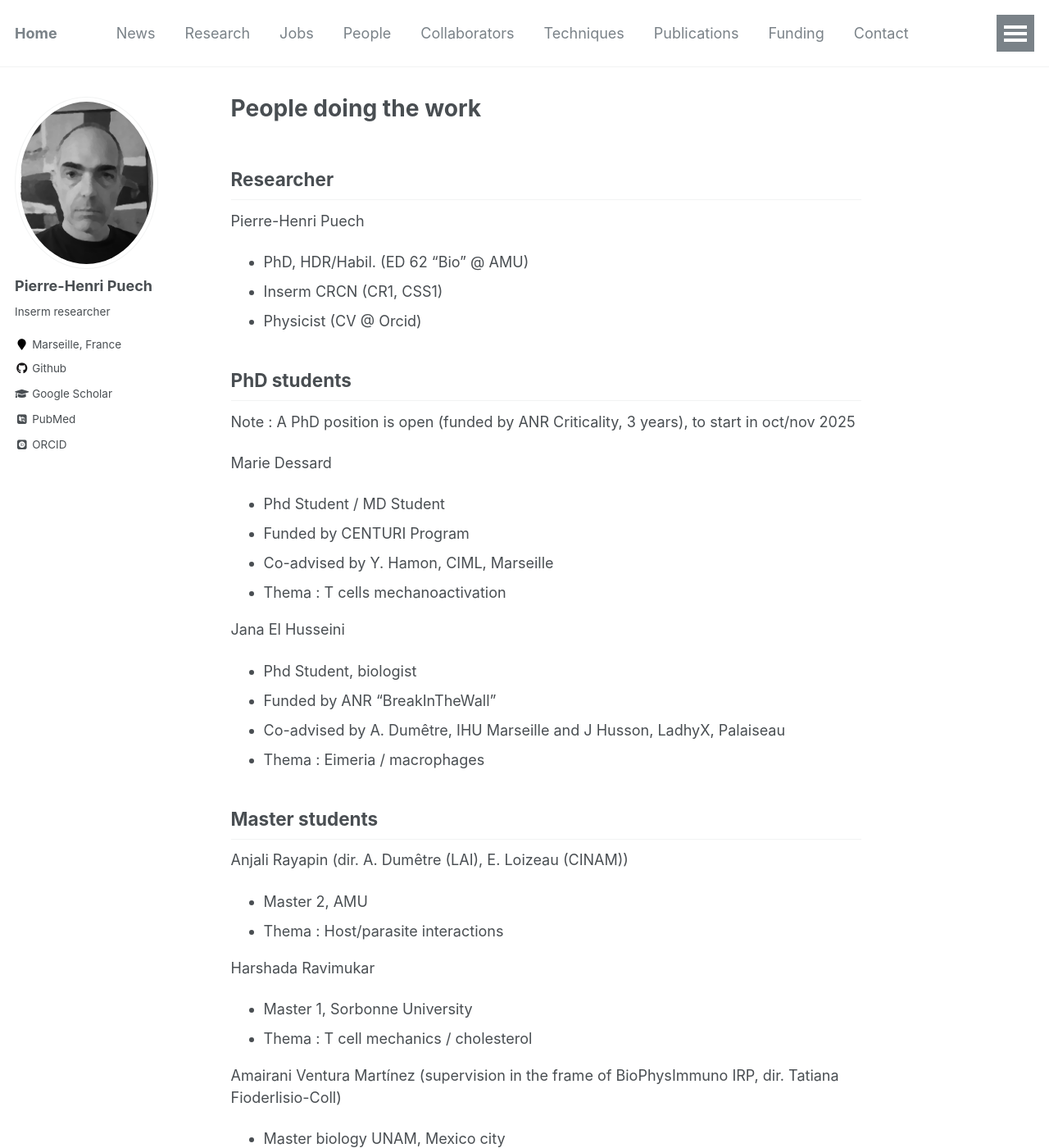
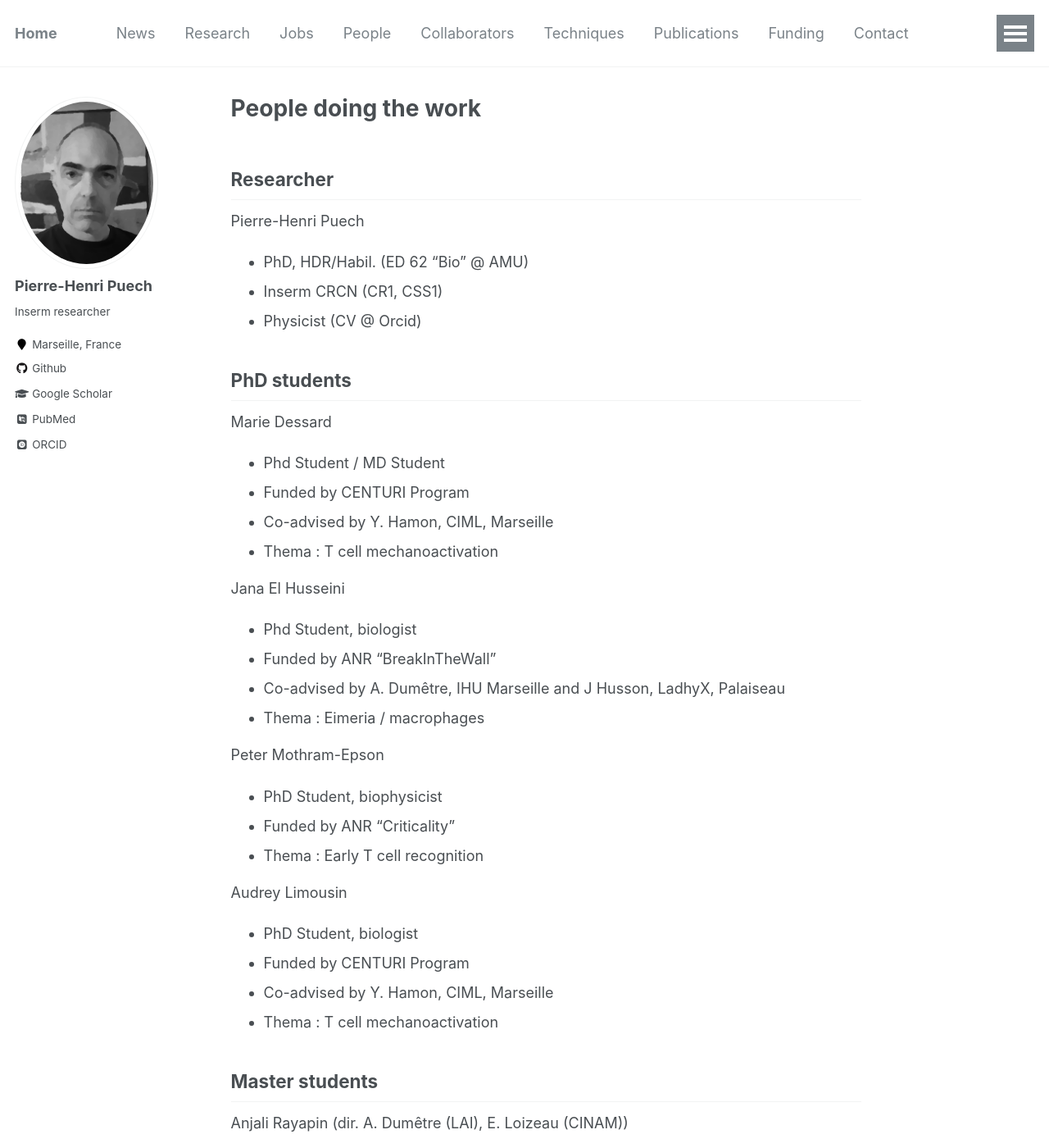
Before and after one commit to phpuech/phpuech.github.io, a Jekyll site: the page built from _pages/who.md, in a window 1280 px wide and 1400 px high. Shown: the whole window at 82% size. Built offline with Jekyll 4.4.1, drawn with Linux system fonts in a browser that asks for light colours; some web fonts are replaced.

Commit message:
new people

```diff
--- a/_pages/who.md
+++ b/_pages/who.md
@@ -13,19 +13,28 @@ Pierre-Henri Puech
 
 ## PhD students
 
-Note : A PhD position is open (funded by ANR Criticality, 3 years), to start in oct/nov 2025
-
 Marie Dessard
 - Phd Student / MD Student
 - Funded by CENTURI Program
 - Co-advised by Y. Hamon, CIML, Marseille
-- Thema : T cells mechanoactivation
+- Thema : T cell mechanoactivation
 
 Jana El Husseini
 - Phd Student, biologist
 - Funded by ANR "BreakInTheWall"
 - Co-advised by A. Dumêtre, IHU Marseille and J Husson, LadhyX, Palaiseau
 - Thema : Eimeria / macrophages
+
+Peter Mothram-Epson
+- PhD Student, biophysicist
+- Funded by ANR "Criticality"
+- Thema : Early T cell recognition
+
+Audrey Limousin
+- PhD Student, biologist
+- Funded by CENTURI Program
+- Co-advised by Y. Hamon, CIML, Marseille
+- Thema : T cell mechanoactivation
 
 ## Master students
 
```
Also changed, not shown: _pages/jobs.md (+1 -1 lines), _posts/2026-03-31-News.md (added, +22 -0 lines).
